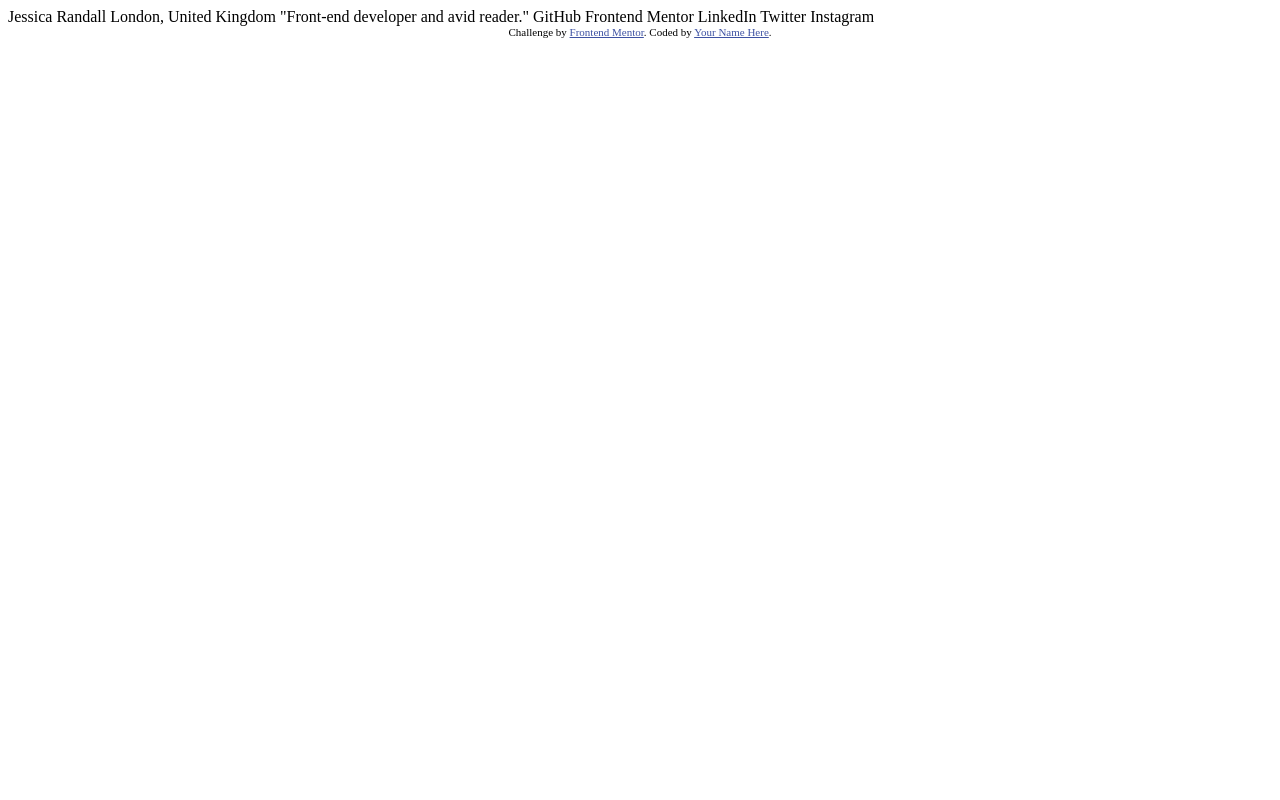
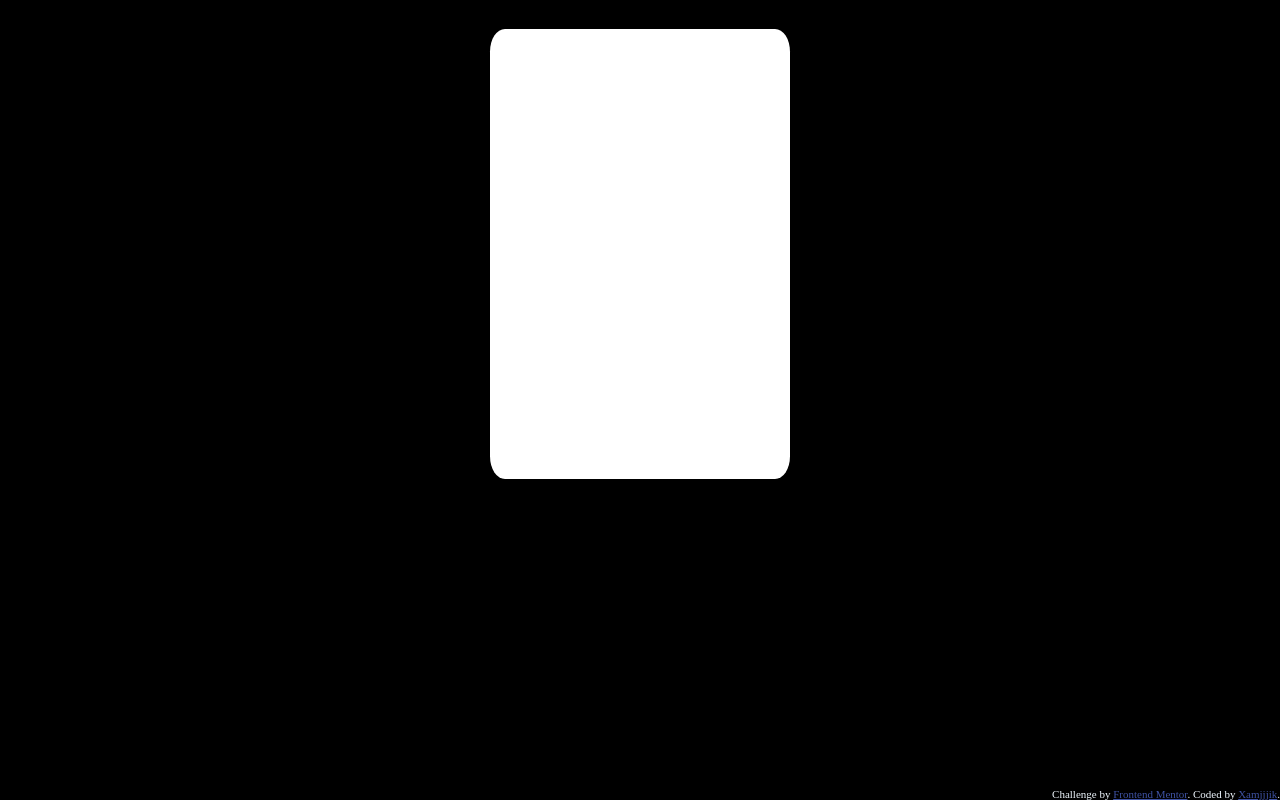
Before and after one commit to xamjjjik/social-profil-challenge, a plain HTML site: page index.html in a window 1280 px wide. Drawn offline with Linux system fonts and the light colour scheme.

Commit message:
first steps

```diff
--- a/index.html
+++ b/index.html
@@ -1,34 +1,48 @@
 <!DOCTYPE html>
 <html lang="en">
   <head>
-  <meta charset="UTF-8">
-  <meta name="viewport" content="width=device-width, initial-scale=1.0"> <!-- displays site properly based on user's device -->
+    <meta charset="UTF-8" />
+    <meta name="viewport" content="width=device-width, initial-scale=1.0" />
+    <!-- displays site properly based on user's device -->
 
-  <link rel="icon" type="image/png" sizes="32x32" href="./assets/images/favicon-32x32.png">
+    <link
+      rel="icon"
+      type="image/png"
+      sizes="32x32"
+      href="./assets/images/favicon-32x32.png"
+    />
+    <link rel="stylesheet" href="style.css" />
 
     <title>Frontend Mentor | Social links profile</title>
 
     <!-- Feel free to remove these styles or customise in your own stylesheet 👍 -->
     <style>
-    .attribution { font-size: 11px; text-align: center; }
-    .attribution a { color: hsl(228, 45%, 44%); }
+      .attribution {
+        font-size: 11px;
+        text-align: center;
+      }
+      .attribution a {
+        color: hsl(228, 45%, 44%);
+      }
     </style>
   </head>
   <body>
-
-  Jessica Randall
-  London, United Kingdom
-  "Front-end developer and avid reader."
-
-  GitHub
-  Frontend Mentor
-  LinkedIn
-  Twitter
-  Instagram
-
+    <container>
+      <main>
+        <div class="information-block">
+          <h1>
+            Jessica Randall London, United Kingdom "Front-end developer and avid
+            reader." GitHub Frontend Mentor LinkedIn Twitter Instagram
+          </h1>
+        </div>
         <div class="attribution">
-    Challenge by <a href="https://www.frontendmentor.io?ref=challenge" target="_blank">Frontend Mentor</a>.
-    Coded by <a href="#">Your Name Here</a>.
+          Challenge by
+          <a href="https://www.frontendmentor.io?ref=challenge" target="_blank"
+            >Frontend Mentor</a
+          >. Coded by
+          <a href="https://github.com/xamjjjik" target="_blank">Xamjjjik</a>.
         </div>
+      </main>
+    </container>
   </body>
 </html>
--- /dev/null
+++ b/style.css
@@ -0,0 +1,40 @@
+@font-face {
+  font-family: ;
+  src: url();
+}
+
+body {
+  background-color: black;
+  height: 100%;
+}
+
+container {
+  display: flex;
+  height: 100%;
+  align-items: center;
+  justify-content: center;
+}
+h1 {
+  color: white;
+}
+
+.information-block {
+  width: 300px;
+  height: 450px;
+
+  background: white;
+
+  border-radius: 5%;
+  margin: auto;
+}
+
+.attribution {
+  color: aliceblue;
+  font-size: 11px;
+  position: fixed;
+  bottom: 0;
+  right: 0;
+}
+.attribution a {
+  color: hsl(228, 45%, 44%);
+}
```
Lines whose indentation alone changed are shown as unchanged.
